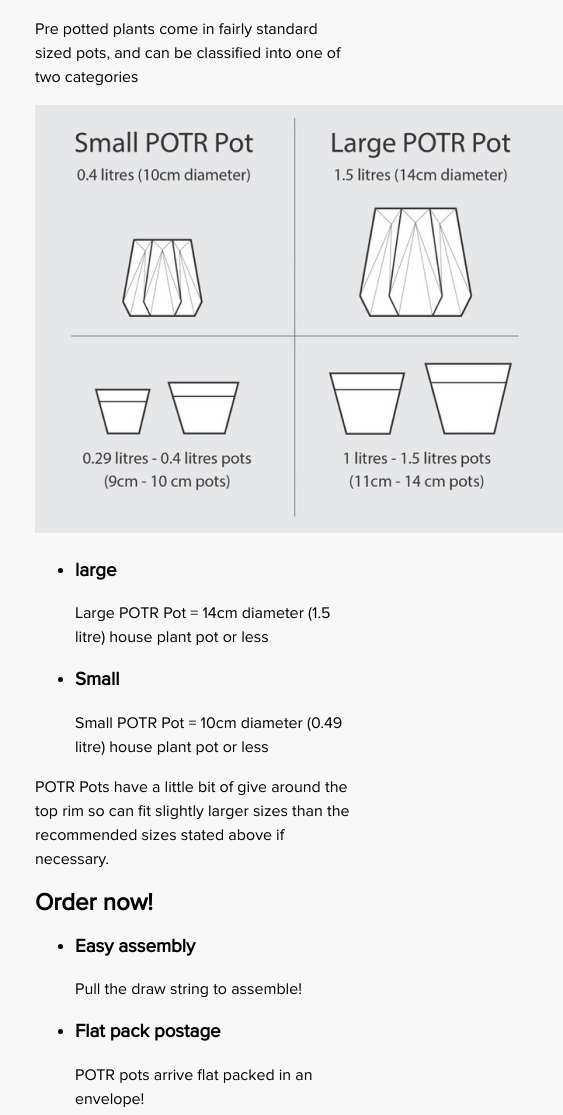
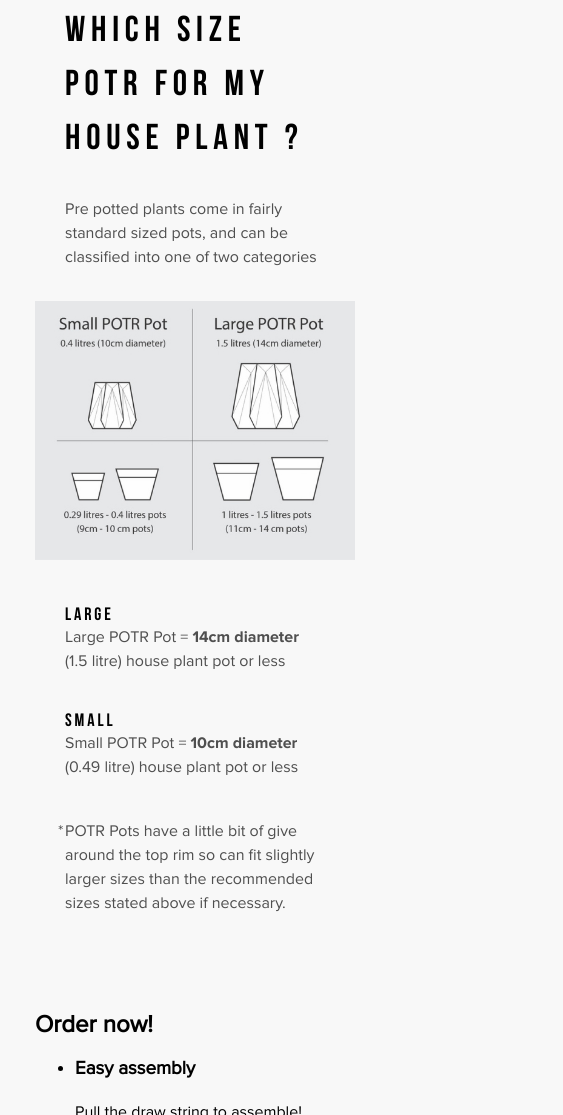
Before and after one commit to crash2bash/potr, a website: page src/index.html in a window 390 px wide. Shown: the part 5526-6641 px from the top of the page, 563 px wide, since content can reach past the window. Drawn offline with nearby package versions, Linux system fonts and the light colour scheme; files that its build step writes are made by us from their sources.

Commit message:
mobile choose section

```diff
--- a/src/index.html
+++ b/src/index.html
@@ -194,7 +194,7 @@
         </span>
       </section>
 
-      <section class="materials">
+      <section class="materials materials--outer">
         <h2 class="materials__title">
           Materials and Features
         </h2>
@@ -228,18 +228,21 @@
         <h2 class="choose__title">
           Which size POTR for my house plant ?
         </h2>
-        <p class="choose__text">
+        <p class="choose__text choose__text--outer">
           Pre potted plants come in fairly standard sized pots, and can be
           classified into one of two categories
         </p>
-        <img src="./images/potrsize_desktop.jpg" alt="Potr size" class="choose__image">
-        <ul class="choose__list">
-          <li class="choose__item">
+        <img src="./images/potrsize_desktop.jpg"
+             alt="Potr size"
+             class="choose__image">
+        <ul class="choose__list choose__list--outer">
+          <li class="choose__item choose__item--outer">
             <h3 class="choose__item-tittle">
               large
             </h3>
             <p class="choose__text">
-              Large POTR Pot = 14cm diameter (1.5 litre) house plant pot or less
+              Large POTR Pot = <span class="choose__text choose__text--bold">14cm diameter</span> (1.5 litre)
+              house plant pot or less
             </p>
           </li>
           <li class="choose__item">
@@ -247,11 +250,12 @@
               Small
             </h3>
             <p class="choose__text">
-              Small POTR Pot = 10cm diameter (0.49 litre) house plant pot or less
+              Small POTR Pot = <span class="choose__text choose__text--bold">10cm diameter</span> (0.49 litre)
+              house plant pot or less
             </p>
           </li>
         </ul>
-        <p class="choose__text">
+        <p class="choose__text choose__text--pseudo">
           POTR Pots have a little bit of give around the top rim so can fit slightly larger
           sizes than the recommended sizes stated above if necessary.
         </p>
--- /dev/null
+++ b/src/styles/choose.scss
@@ -0,0 +1,80 @@
+@import "utils";
+@import "fonts";
+@import "typography";
+@import "utils/vars";
+@import "utils/mixins";
+@import "utils/extends";
+
+.choose {
+
+  &__title {
+    width: 260px;
+    margin: 0 auto 30px;
+
+    font-family: "Bebas Neue Bold", sans-serif;
+    font-size: 36px;
+    line-height: 54px;
+    font-weight: 700;
+
+    letter-spacing: 0.16em;
+    text-transform: uppercase;
+  }
+
+  &__text {
+    position: relative;
+    width: 260px;
+    margin: 0 auto;
+
+    color: $c-gray;
+
+    &--bold {
+      font-family: "Proxima Nova Bold", sans-serif;
+    }
+
+    &--pseudo::before {
+      position: absolute;
+      content: "*";
+      margin-left: -7px;
+    }
+
+    &--outer {
+      margin-bottom: 32px;
+    }
+  }
+
+  &__image {
+    width: 320px;
+    height: 259px;
+    margin-bottom: 40px;
+  }
+
+  &__list {
+    width: 260px;
+    margin: 0 auto;
+    padding: 0;
+    list-style: none;
+
+    &--outer {
+      margin-bottom: 40px;
+    }
+  }
+
+  &__item--outer {
+    margin-bottom: 40px;
+  }
+
+  &__item-tittle {
+    margin: 0;
+
+    font-family: "Bebas Neue Bold", sans-serif;
+    font-size: 18px;
+    line-height: 18px;
+    font-weight: 700;
+
+    letter-spacing: 0.16em;
+  }
+
+  &--outer {
+    margin-bottom: 98px;
+  }
+}
--- a/src/styles/main.scss
+++ b/src/styles/main.scss
@@ -9,6 +9,7 @@
 @import "features";
 @import "team";
 @import "materials";
+@import "choose";
 
 html {
   font-family: "Proxima Nova", sans-serif;
--- a/src/styles/materials.scss
+++ b/src/styles/materials.scss
@@ -69,6 +69,12 @@
 
     &--active {
       background-color: rgba(0, 0, 0, 0.3);
+
+      cursor: default;
     }
   }
+
+  &--outer {
+    margin-bottom: 76px;
+  }
 }
```
